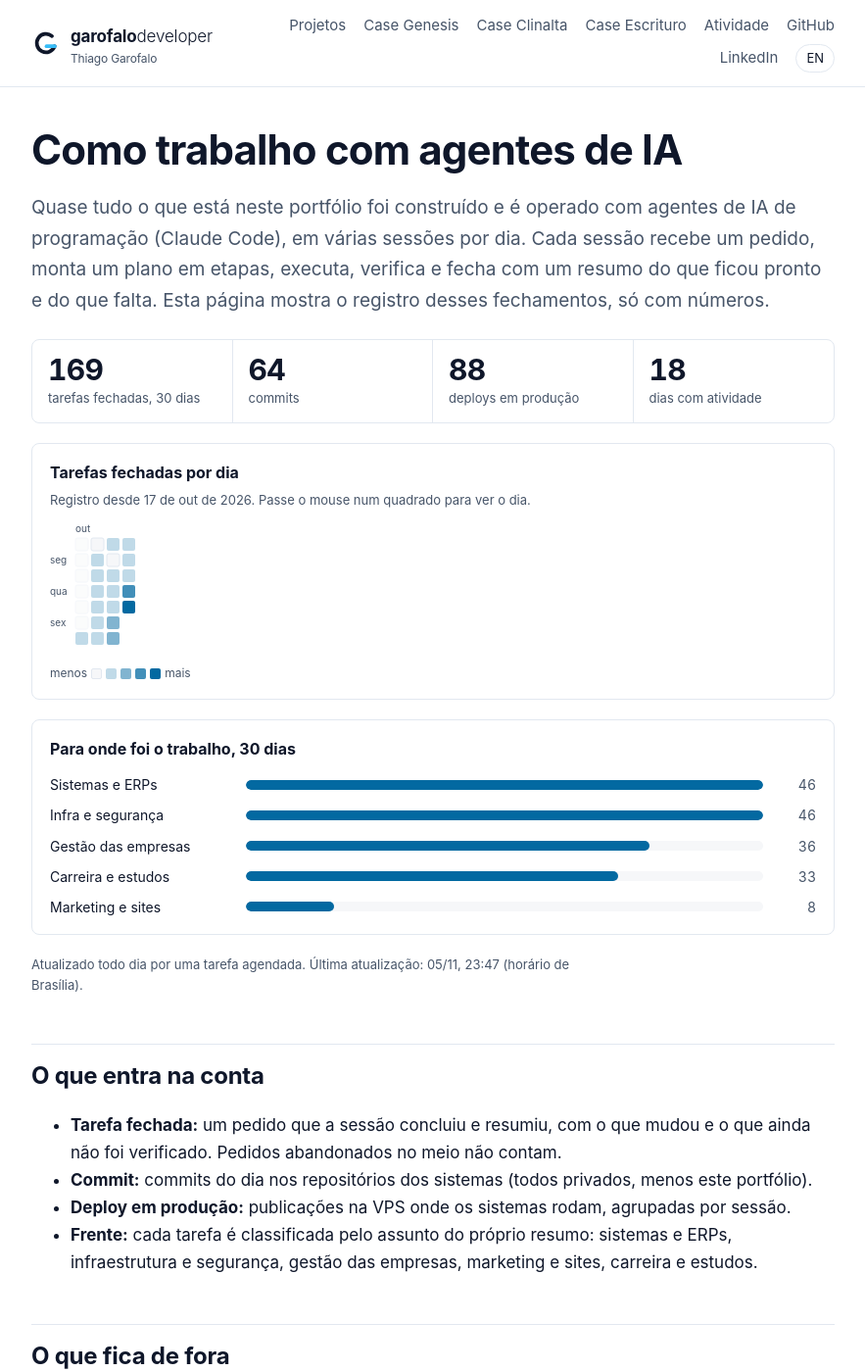
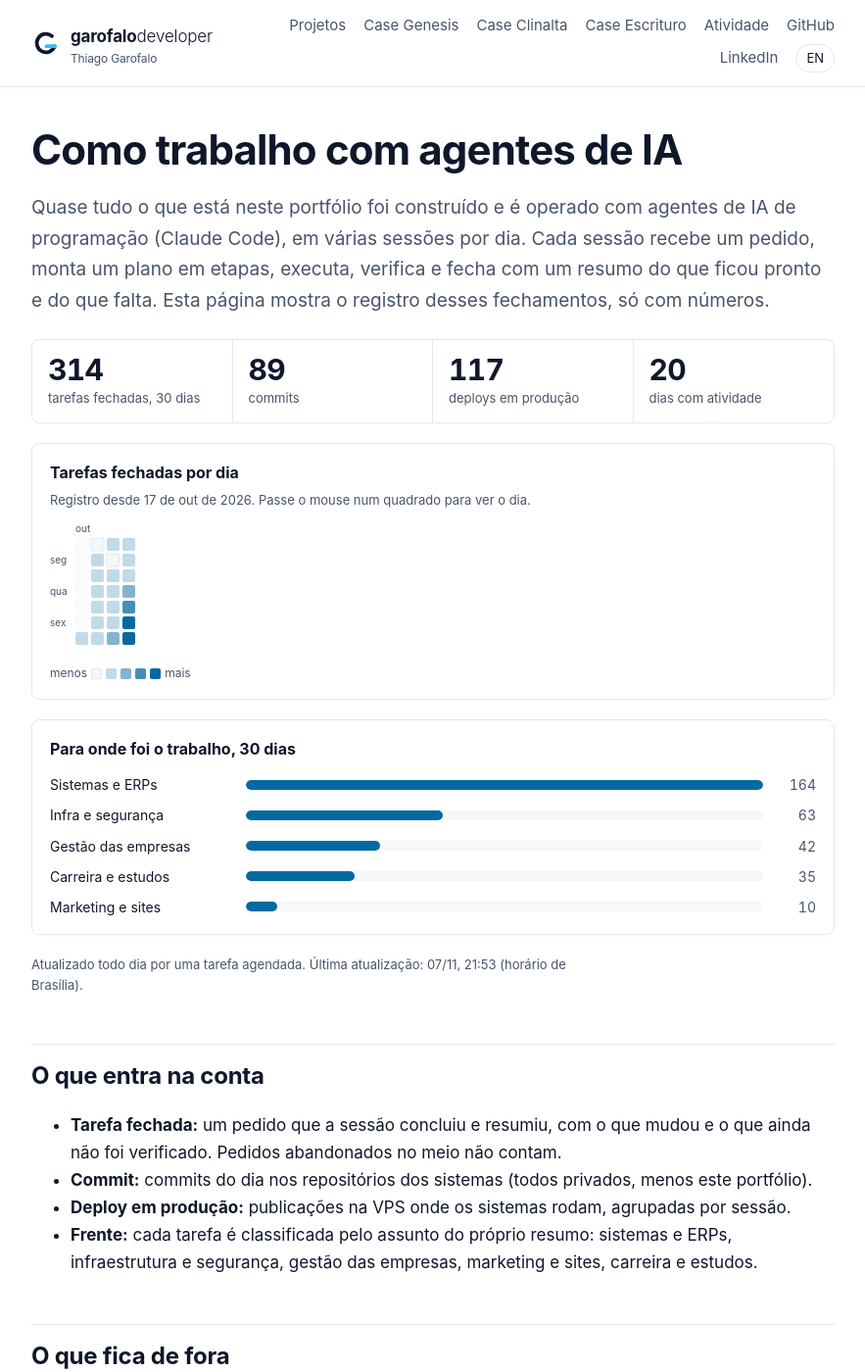
Before and after one commit to thiagogardev/thiagogardev.github.io, a Jekyll site: the page built from atividade.md, in a window 1280 px wide and 1400 px high. Shown: the whole window at 98% size, without its empty margins (198-1081 px from the left). Built offline with Jekyll 4.4.1, drawn with Linux system fonts in a browser that asks for light colours; part of the change alters nothing that is shown.

Commit message:
Atividade: 2026-11-07
Co-Authored-By: Claude Opus 5.5 <noreply@anthropic.com>

```diff
--- a/assets/atividade.json
+++ b/assets/atividade.json
@@ -1,5 +1,5 @@
 {
- "atualizado": "2026-11-06T02:47:38.079Z",
+ "atualizado": "2026-11-08T00:53:02.285Z",
  "inicio": "2026-10-17",
  "frentes": [
   "sistemas",
@@ -236,16 +236,44 @@
   },
   {
    "dia": "2026-11-05",
-   "tarefas": 53,
-   "passos": 105,
-   "commits": 17,
+   "tarefas": 55,
+   "passos": 106,
+   "commits": 18,
    "deploys": 11,
    "sessoes": 11,
    "frentes": {
     "empresas": 9,
-    "sistemas": 28,
+    "sistemas": 30,
     "carreira": 2,
     "infra": 14
+   }
+  },
+  {
+   "dia": "2026-11-06",
+   "tarefas": 80,
+   "passos": 168,
+   "commits": 12,
+   "deploys": 14,
+   "sessoes": 9,
+   "frentes": {
+    "sistemas": 66,
+    "marketing": 2,
+    "infra": 11,
+    "empresas": 1
+   }
+  },
+  {
+   "dia": "2026-11-07",
+   "tarefas": 63,
+   "passos": 135,
+   "commits": 12,
+   "deploys": 15,
+   "sessoes": 9,
+   "frentes": {
+    "sistemas": 50,
+    "infra": 6,
+    "carreira": 2,
+    "empresas": 5
    }
   }
  ]
```
